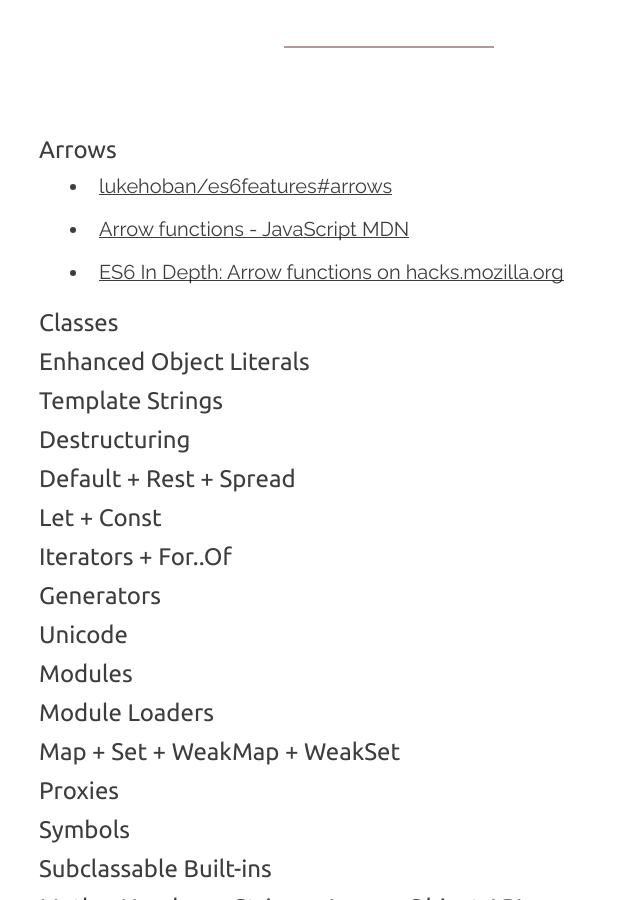
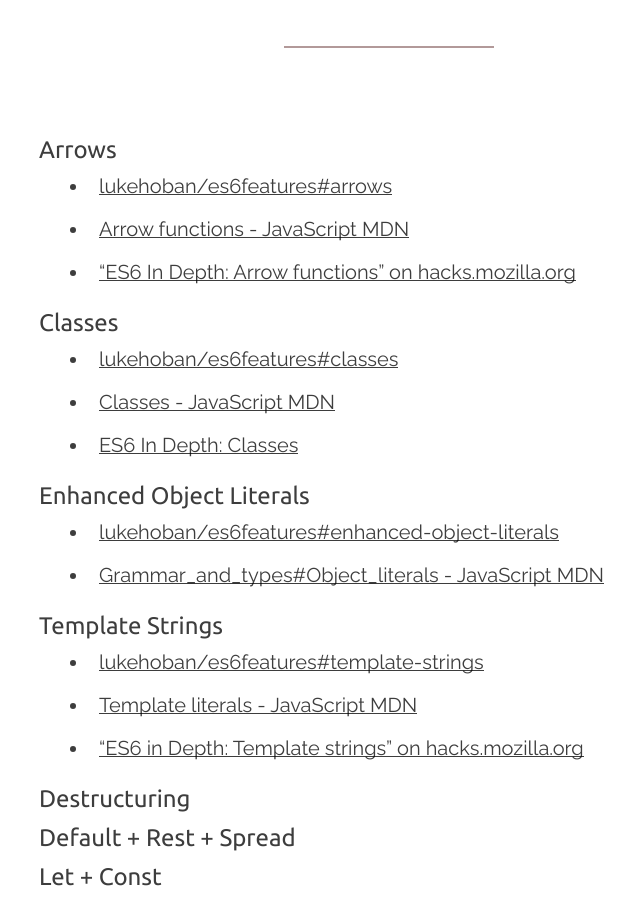
Before and after one commit to anonymoussc/anonymoussc.github.io, a Jekyll site: the page built from _posts/2016-09-12-es6-reference.markdown, in a window 1280 px wide and 900 px high, scrolled down 1222 px. Shown: the whole window, without its empty margins (251-891 px from the left). Built offline with Jekyll 4.4.1, drawn with Linux system fonts in a browser that asks for light colours.

Commit message:
Modified

```diff
--- a/_posts/2016-09-12-es6-reference.markdown
+++ b/_posts/2016-09-12-es6-reference.markdown
@@ -36,13 +36,21 @@
 ### Arrows
 - [lukehoban/es6features#arrows](https://github.com/lukehoban/es6features#arrows)
 - [Arrow functions - JavaScript MDN](https://developer.mozilla.org/en/docs/Web/JavaScript/Reference/Functions/Arrow_functions)
-- [ES6 In Depth: Arrow functions on hacks.mozilla.org](https://hacks.mozilla.org/2015/06/es6-in-depth-arrow-functions)
+- ["ES6 In Depth: Arrow functions" on hacks.mozilla.org](https://hacks.mozilla.org/2015/06/es6-in-depth-arrow-functions/)
 
 ### Classes
+- [lukehoban/es6features#classes](https://github.com/lukehoban/es6features#classes)
+- [Classes - JavaScript MDN](https://developer.mozilla.org/en/docs/Web/JavaScript/Reference/Classes)
+- [ES6 In Depth: Classes](https://hacks.mozilla.org/2015/07/es6-in-depth-classes/)
 
 ### Enhanced Object Literals
+- [lukehoban/es6features#enhanced-object-literals](https://github.com/lukehoban/es6features#enhanced-object-literals)
+- [Grammar_and_types#Object_literals - JavaScript MDN](https://developer.mozilla.org/en-US/docs/Web/JavaScript/Guide/Grammar_and_types#Object_literals)
 
 ### Template Strings
+- [lukehoban/es6features#template-strings](https://github.com/lukehoban/es6features#template-strings)
+- [Template literals - JavaScript MDN](https://developer.mozilla.org/en-US/docs/Web/JavaScript/Reference/Template_literals)
+- ["ES6 in Depth: Template strings" on hacks.mozilla.org](https://hacks.mozilla.org/2015/05/es6-in-depth-template-strings-2/)
 
 ### Destructuring
 
```
